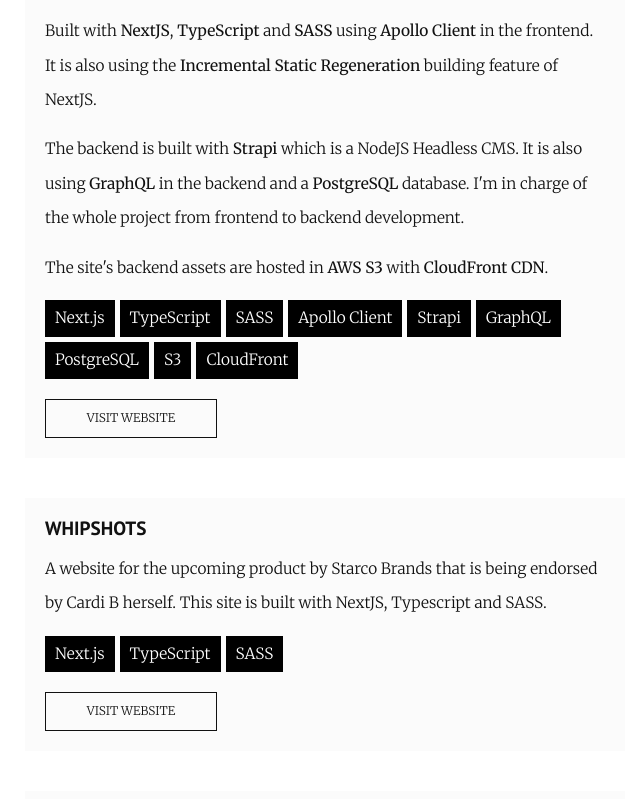
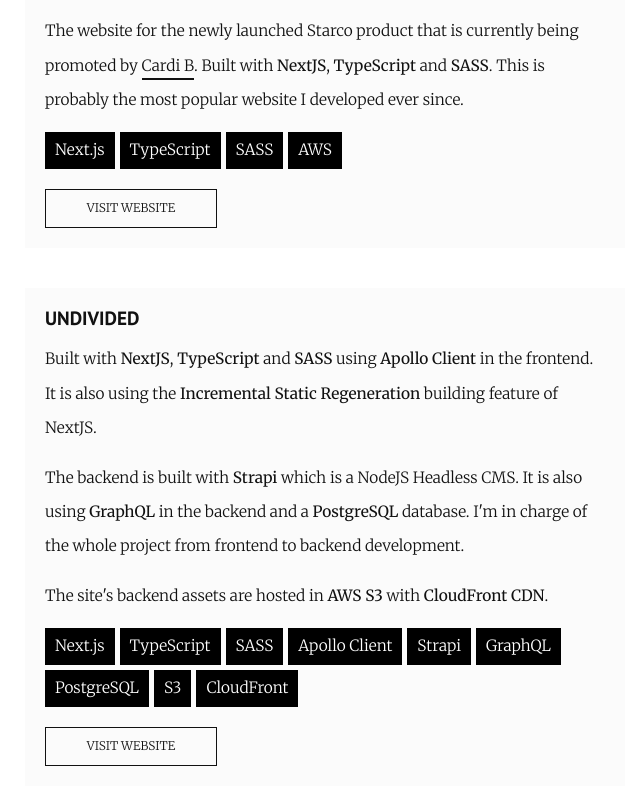
Before and after one commit to loq24/portfolio, a Next.js app: page /recent-projects in a window 1280 px wide. Shown: the part 481-1280 px from the top of the page, without its empty margins (315-955 px from the left). Built offline with nearby package versions, Linux system fonts and the light colour scheme.

Commit message:
New portfolio updates (#7)

```diff
--- a/src/pages/recent-projects.tsx
+++ b/src/pages/recent-projects.tsx
@@ -17,6 +17,35 @@
         <h1>Recent Projects</h1>
         <div>
           <h2>ReactJS / NextJS</h2>
+          <div className={styles.projectRow}>
+            <h3>Whipshots</h3>
+            <p>
+              The website for the newly launched Starco product that is
+              currently being promoted by{" "}
+              <a
+                href="https://twitter.com/iamcardib/status/1466044762092453891"
+                target="_blank"
+                rel="noopener noreferrer"
+              >
+                Cardi B
+              </a>
+              . Built with <b>NextJS</b>, <b>TypeScript</b> and <b>SASS</b>.
+              This is probably the most popular website I developed ever since.
+            </p>
+            <div className={styles.tools}>
+              <span>Next.js</span>
+              <span>TypeScript</span>
+              <span>SASS</span>
+              <span>AWS</span>
+            </div>
+            <a
+              href="https://www.whipshots.com/"
+              rel="noopener noreferrer"
+              target="_blank"
+            >
+              VISIT WEBSITE
+            </a>
+          </div>
           <div className={styles.projectRow}>
             <h3>Undivided</h3>
             <p>
@@ -47,26 +76,6 @@
             </div>
             <a
               href="https://undivided.io/"
-              rel="noopener noreferrer"
-              target="_blank"
-            >
-              VISIT WEBSITE
-            </a>
-          </div>
-          <div className={styles.projectRow}>
-            <h3>Whipshots</h3>
-            <p>
-              A website for the upcoming product by Starco Brands that is being
-              endorsed by Cardi B herself. This site is built with NextJS,
-              Typescript and SASS.
-            </p>
-            <div className={styles.tools}>
-              <span>Next.js</span>
-              <span>TypeScript</span>
-              <span>SASS</span>
-            </div>
-            <a
-              href="https://www.whipshots.com/"
               rel="noopener noreferrer"
               target="_blank"
             >
```
